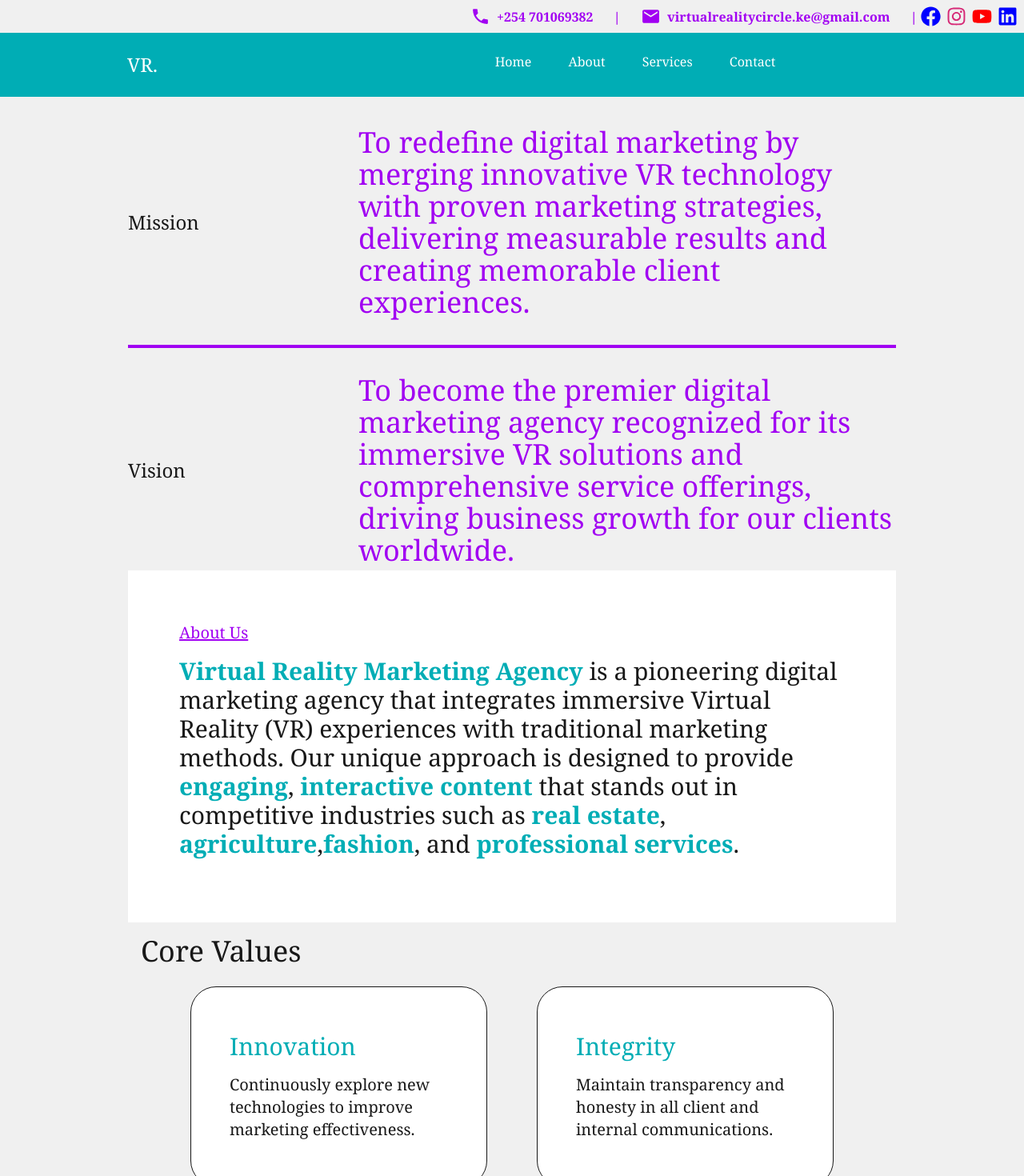
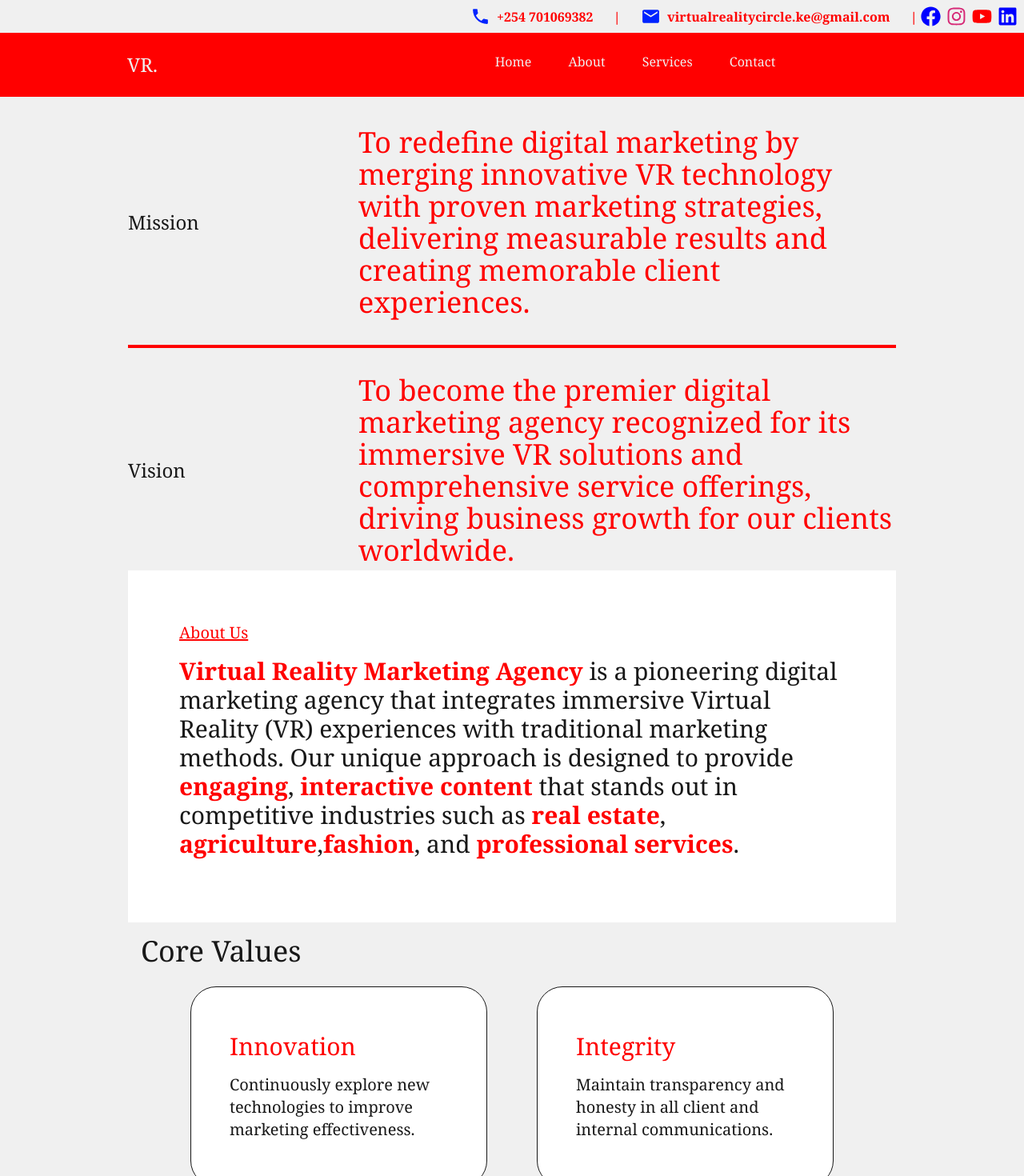
Before and after one commit to MacKibe/virtualReality, a React (Vite) app: page /about-us in a window 1280 px wide. Shown: the top 1470 px of the page at 80% size. Built offline with nearby package versions, Linux system fonts and the light colour scheme.

Commit message:
updated global color scheme

```diff
--- a/public/data/data.json
+++ b/public/data/data.json
@@ -1,12 +1,4 @@
 [
-  {
-    "color": {
-      "primary": "#00ADB5",
-      "secondary": "#A100F2",
-      "background": "#181818",
-      "text": "#F0F0F0"
-    }
-  },
   {
     "pages": [
       {
--- a/src/Components/App.tsx
+++ b/src/Components/App.tsx
@@ -27,17 +27,15 @@ const App = () => {
   if (error) return <div>Error loading data: {error.message}</div>;
   //
   // Services Data
-  const services = data?.[2]?.services;
+  const services = data?.[1]?.services;
   //
   // ProfileData
-  const profiles = data?.[4]?.profiles;
+  const profiles = data?.[3]?.profiles;
   //
   // CoreValuesData
-  const coreValues = data?.[3]?.corevalues;
-  // Color Data
-  // const color = data?.[1]?.pages;
+  const coreValues = data?.[2]?.corevalues;
   return (
-    <div className="text-xm font-serif bg-[#F0F0F0] text-[#181818]">
+    <div className="text-xm font-serif text-[var(--text)] bg-[var(--background)]">
       {/* Header */}
       <Header />
       {/* Navbar */}
--- a/src/Components/Header.tsx
+++ b/src/Components/Header.tsx
@@ -2,14 +2,14 @@ import { FaFacebook, FaInstagram, FaLinkedin, FaYoutube } from "react-icons/fa";
 import { MdEmail, MdLocalPhone } from "react-icons/md";
 const Header = () => {
   return (
-    <ul className="flex justify-end gap-[2%] items-center p-2 bg-[#F0F0F0] text-[#A100F2] font-bold">
+    <ul className="flex justify-end gap-[2%] text-[var(--primary)] items-center p-2 font-bold">
       <li className="flex items-center gap-2">
-        <MdLocalPhone color="#" size={25} />
+        <MdLocalPhone style={{ color: 'var(--secondary)' }} size={25} />
         +254 701069382
       </li>
       <li>|</li>
       <li className="flex items-center gap-2">
-        <MdEmail color="#" size={25} />
+        <MdEmail style={{ color: 'var(--secondary)' }} size={25} />
         virtualrealitycircle.ke@gmail.com
       </li>
       <li>|</li>
--- a/src/Components/Hero.tsx
+++ b/src/Components/Hero.tsx
@@ -6,12 +6,12 @@ const Hero = () => {
         <h2 className="text-2xl">
           Welcome To Virtual Reality Marketing Agency
         </h2>
-        <h1 className="text-7xl text-[#00ADB5]">Transform Your Reality</h1>
+        <h1 className="text-7xl text-[var(--primary)]">Transform Your Reality</h1>
         <h3 className=" w-[55%]">
           We create immersive virtual experience that push the boundaries of
           what's possible.
         </h3>
-        <a href="#services" className="px-8 py-4 my-4 border-2 text-[#F0F0F0] bg-[#A100F2] rounded-xl">
+        <a href="#services" className="px-8 py-4 my-4 border-2 text-[var(--background)] bg-[var(--secondary)] rounded-4xl">
           Get Started
         </a>
       </div>
--- a/src/Components/Nav.tsx
+++ b/src/Components/Nav.tsx
@@ -1,7 +1,7 @@
 import { NavLink } from "react-router";
 const Nav = () => {
   return (
-    <div className="flex justify-center p-6 bg-[#00ADB5] text-[#fff] text-xm sticky top-0">
+    <div className="flex justify-center bg-[var(--primary)] text-[var(--background)] p-6 text-xm sticky top-0">
       <p className="flex flex-1 text-2xl justify-center">VR.</p>
       <nav className="flex flex-3 justify-center gap-[5%]">
         <NavLink to="/">Home</NavLink>
--- a/src/Components/TheTeam.tsx
+++ b/src/Components/TheTeam.tsx
@@ -1,13 +1,13 @@
 const TheTeam = ({ profiles }) => {
   return (
-    <div className="bg-white">
-      <div className="w-[75%] bg-white m-auto py-8">
-        <h2 className="text-5xl text-[#00ADB5]">Meet The Team</h2>
+    <div>
+      <div className="w-[75%] m-auto py-8">
+        <h2 className="text-5xl text-[var(--primary)]">Meet The Team</h2>
         <p className="my-4">
           At Virtual Reality Circle, we believe that digital marketing is more
           than just algorithms and analytics—it’s about creating meaningful
           connections. Our team is a powerhouse of creativity and expertise,
-          blending data-driven insights with bold ideas to drive real impact.{" "}
+          blending data-driven insights with bold ideas to drive real impact.
         </p>
         <p className="my-4">
           From brand storytelling to performance marketing, we push boundaries
@@ -17,9 +17,9 @@ const TheTeam = ({ profiles }) => {
         </p>
         <ul className="flex flex-wrap gap-[5%]">
           {profiles.map((profile, index) => (
-            <li key={index} className="w-[30%] mb-[5%] bg-[#181818]">
+            <li key={index} className="w-[20%] mb-[5%] bg-[var(--background)]">
               <img src={profile.image_url} alt="" />
-              <div className="text-center p-4 text-[#00ADB5]">
+              <div className="text-center p-4 text-[var(--primary)]">
                 <h5>{profile.name}</h5>
                 <h4>{profile.role}</h4>
               </div>
--- a/src/Pages/AboutUsPage.tsx
+++ b/src/Pages/AboutUsPage.tsx
@@ -4,16 +4,16 @@ const AboutUsPage = ({ coreValues }) => {
       <div className="flex flex-col w-[75%] mx-auto justify-evenly h-[70dvh] gap-[5%]">
         <div className="flex justify-between">
           <h3 className="flex items-center text-2xl">Mission</h3>
-          <p className="w-[70%] text-4xl text-[#A100F2]">
+          <p className="w-[70%] text-4xl text-[var(--primary)]">
             To redefine digital marketing by merging innovative VR technology
             with proven marketing strategies, delivering measurable results and
             creating memorable client experiences.
           </p>
         </div>
-        <hr className="text-[#A100F2] border-2" />
+        <hr className="text-[var(--primary)] border-2" />
         <div className="flex justify-between">
           <h3 className="flex items-center text-2xl">Vision</h3>
-          <p className="w-[70%] text-4xl text-[#A100F2]">
+          <p className="w-[70%] text-4xl text-[var(--primary)]">
             To become the premier digital marketing agency recognized for its
             immersive VR solutions and comprehensive service offerings, driving
             business growth for our clients worldwide.
@@ -21,19 +21,19 @@ const AboutUsPage = ({ coreValues }) => {
         </div>
       </div>
       <div className="p-16 w-[75%] mx-auto bg-white">
-        <h2 className="text-[#A100F2] text-xl underline">About Us</h2>
+        <h2 className="text-[var(--primary)] text-xl underline">About Us</h2>
         <p className="my-4 text-3xl">
-          <b className="text-[#00ADB5]">Virtual Reality Marketing Agency</b> is
+          <b className="text-[var(--primary)]">Virtual Reality Marketing Agency</b> is
           a pioneering digital marketing agency that integrates immersive
           Virtual Reality (VR) experiences with traditional marketing methods.
           Our unique approach is designed to provide{" "}
-          <b className="text-[#00ADB5]">engaging</b>,{" "}
-          <b className="text-[#00ADB5]">interactive content</b> that stands out
+          <b className="text-[var(--primary)]">engaging</b>,{" "}
+          <b className="text-[var(--primary)]">interactive content</b> that stands out
           in competitive industries such as{" "}
-          <b className="text-[#00ADB5]">real estate</b>,{" "}
-          <b className="text-[#00ADB5]">agriculture</b>,
-          <b className="text-[#00ADB5]">fashion</b>, and{" "}
-          <b className="text-[#00ADB5]">professional services</b>.
+          <b className="text-[var(--primary)]">real estate</b>,{" "}
+          <b className="text-[var(--primary)]">agriculture</b>,
+          <b className="text-[var(--primary)]">fashion</b>, and{" "}
+          <b className="text-[var(--primary)]">professional services</b>.
         </p>
       </div>
       <div className="p-4 w-[75%] mx-auto">
@@ -44,7 +44,7 @@ const AboutUsPage = ({ coreValues }) => {
               key={index}
               className="w-[40%] border rounded-4xl p-12 bg-white mb-[5%]"
             >
-              <h4 className="text-3xl py-2 text-[#00ADB5]">
+              <h4 className="text-3xl py-2 text-[var(--primary)]">
                 {coreValue.value}
               </h4>
               <p className="text-xl py-2">{coreValue.description}</p>
--- a/src/Pages/Homepage.tsx
+++ b/src/Pages/Homepage.tsx
@@ -3,7 +3,7 @@ import OurServices from "../Components/OurServices";
 import TheTeam from "../Components/TheTeam";
 const Homepage = ({ services, profiles }) => {
   return (
-    <div className="text-xl text-[#181818]">
+    <div className="text-xl text-primary">
       {/* Hero */}
       <Hero />
 
--- a/src/Pages/ServicesPage.tsx
+++ b/src/Pages/ServicesPage.tsx
@@ -3,7 +3,7 @@ const ServicesPage = ({ services }) => {
     <div className="py-8">
       <div className="w-[75%] mx-auto">
         <div>
-          <h2 className="text-5xl text-[#00ADB5]">Our Services</h2>
+          <h2 className="text-5xl text-[var(--primary)]">Our Services</h2>
           <p className="my-4">
             At Virtual Reality Marketing Agency, we specialize in cutting-edge
             digital marketing solutions designed to elevate your brand, increase
@@ -30,7 +30,7 @@ const ServicesPage = ({ services }) => {
                 <img src={service.image_url} alt={service.service} />
               </div>
               <div>
-                <h3 className="text-2xl text-[#A100F2] my-4">
+                <h3 className="text-2xl text-[var(--primary)] my-4">
                   {service.service}
                 </h3>
                 <p>{service.description}</p>
--- a/src/index.css
+++ b/src/index.css
@@ -1,15 +1,8 @@
 @import "tailwindcss";
 
-/*
-
-
-Primary (Teal Blue) → #00ADB5
-Accent (Electric Purple) → #A100F2
-Background (Dark Navy) → #181818
-Text (Soft White) → #F0F0F0
-
-
-*/
-html {
-    scroll-behavior: smooth;
+:root {
+  --primary: #ff0000;
+  --secondary: #0023ff;
+  --background: #f0f0f0;
+  --text: #181818;
 }
```
Also changed, not shown: src/Components/OurServices.tsx (+5 -5 lines).
